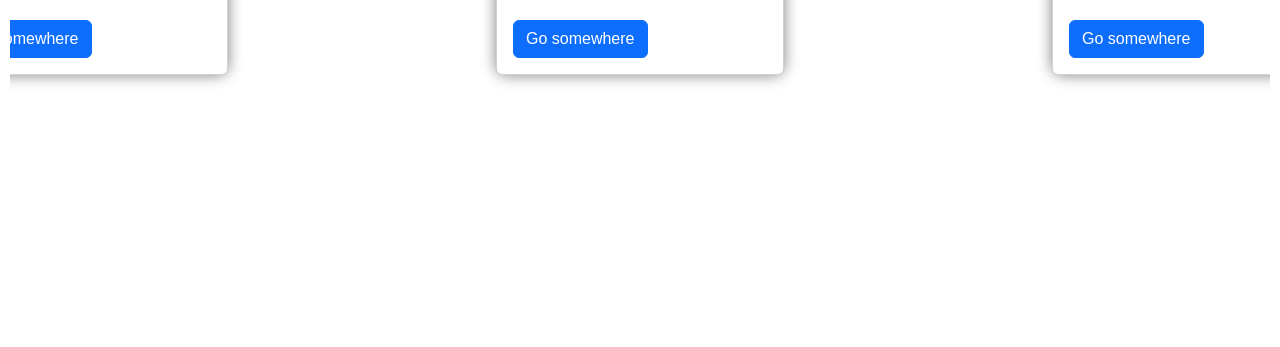
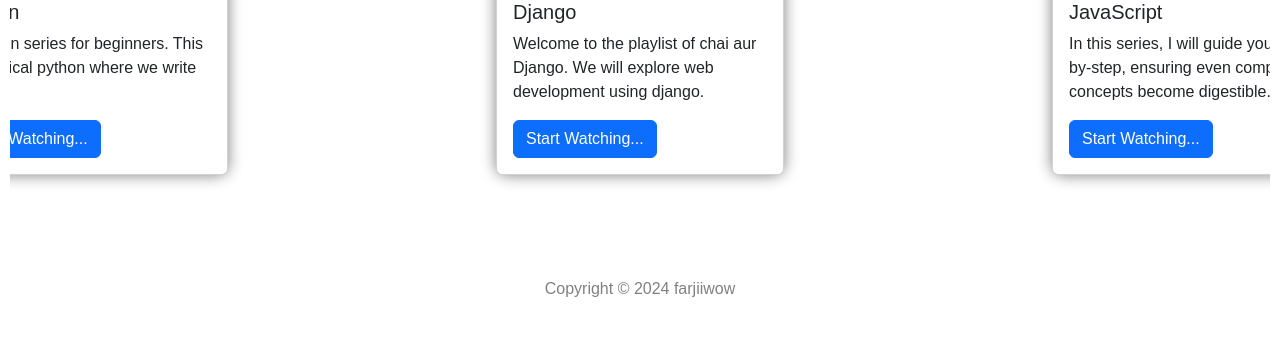
Before and after one commit to farjiiwow/LEARNING, a plain HTML site: page webDev/CSS/Assignment/assignment.html in a window 1280 px wide. Shown: the part 603-950 px from the top of the page. Before the commit the page ends 800 px from the top, so only its background shows below. Drawn offline with nearby package versions, Linux system fonts and the light colour scheme.

Commit message:
add footer, final touch

```diff
--- a/webDev/CSS/Assignment/assignment.html
+++ b/webDev/CSS/Assignment/assignment.html
@@ -25,7 +25,7 @@
         gap: 10px;
         margin: 10px;
         grid-template-columns: 1400px;
-        grid-template-rows: 40vh 20vh 15vh 110px;
+        grid-template-rows: 380px 60px 400px 60px;
         overflow: hidden;
         justify-content: center;
       }
@@ -67,8 +67,10 @@
         overflow: hidden;
         white-space: nowrap;
         border-right: 2px solid black;
-        animation: typing 3s steps(22, end) forwards,
+        animation: typing 3s steps(45, end) 1s infinite alternate,
           blink-caret 0.5s step-end infinite;
+
+        max-width: 360px;
       }
 
       @keyframes typing {
@@ -138,12 +140,17 @@
           <div class="card" style="width: 18rem">
             <img src="python.jpg" class="card-img-top" alt="..." />
             <div class="card-body">
-              <h5 class="card-title">Card title</h5>
+              <h5 class="card-title">Python</h5>
               <p class="card-text">
-                Some quick example text to build on the card title and make up
-                the bulk of the card's content.
+                A python series for beginners. This is practical python where we
+                write code.
               </p>
-              <a href="#" class="btn btn-primary">Go somewhere</a>
+              <a
+                href="https://www.youtube.com/playlist?list=PLu71SKxNbfoBsMugTFALhdLlZ5VOqCg2s"
+                class="btn btn-primary"
+                target="_blank"
+                >Start Watching...</a
+              >
             </div>
           </div>
         </div>
@@ -151,12 +158,17 @@
           <div class="card" style="width: 18rem">
             <img src="django.png" class="card-img-top" alt="..." />
             <div class="card-body">
-              <h5 class="card-title">Card title</h5>
+              <h5 class="card-title">Django</h5>
               <p class="card-text">
-                Some quick example text to build on the card title and make up
-                the bulk of the card's content.
+                Welcome to the playlist of chai aur Django. We will explore web
+                development using django.
               </p>
-              <a href="#" class="btn btn-primary">Go somewhere</a>
+              <a
+                href="https://www.youtube.com/playlist?list=PLu71SKxNbfoDOf-6vAcKmazT92uLnWAgy"
+                class="btn btn-primary"
+                target="_blank"
+                >Start Watching...</a
+              >
             </div>
           </div>
         </div>
@@ -164,17 +176,24 @@
           <div class="card" style="width: 18rem">
             <img src="js.jpg" class="card-img-top" alt="..." />
             <div class="card-body">
-              <h5 class="card-title">Card title</h5>
+              <h5 class="card-title">JavaScript</h5>
               <p class="card-text">
-                Some quick example text to build on the card title and make up
-                the bulk of the card's content.
+                In this series, I will guide you step-by-step, ensuring even
+                complex concepts become digestible.
               </p>
-              <a href="#" class="btn btn-primary">Go somewhere</a>
+              <a
+                href="https://www.youtube.com/playlist?list=PLu71SKxNbfoBuX3f4EOACle2y-tRC5Q37"
+                target="_blank"
+                class="btn btn-primary"
+                >Start Watching...</a
+              >
             </div>
           </div>
         </div>
       </div>
-      <div class="Footer box"></div>
+      <div class="Footer box" style="text-align: center; color: gray">
+        <p>Copyright &copy; 2024 farjiiwow</p>
+      </div>
     </div>
     <script
       src="https://cdn.jsdelivr.net/npm/@popperjs/core@2.11.8/dist/umd/popper.min.js"
```
